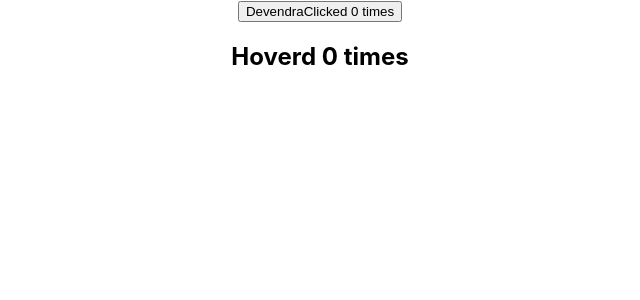
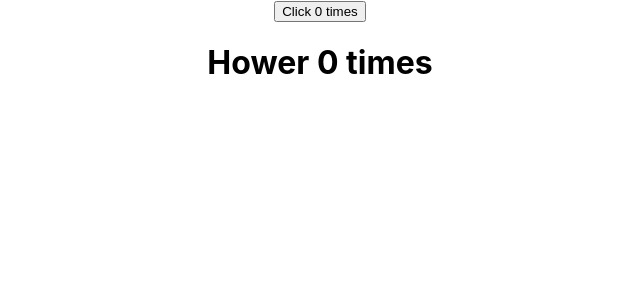
Before and after one commit to devsus/hello-world, a React (Create React App) app: page / in a window 1280 px wide. Shown: the top 300 px of the page, without its empty margins (320-960 px from the left). Built offline with nearby package versions, Linux system fonts and the light colour scheme.

Commit message:
'render'

```diff
--- a/src/App.js
+++ b/src/App.js
@@ -3,7 +3,7 @@ import "./App.css";
 import Welcome from "./components/Welcome";
 import Hello from "./components/Hello";
 import Message from "./components/Message";
-import Counter from "./components/Counter";
+// import Counter from "./components/Counter";
 import ClassClick from "./components/ClassClick";
 import UserGreeting from "./conditional-rendoring/UserGreeting";
 import NameList from "./listRendoring/NameList";
@@ -28,12 +28,40 @@ import Hero from "./errorboundry/Hero";
 import ErrorBondary from "./errorboundry/ErrorBondary";
 import ClickCounter from "./higherordercomponent_1/ClickCounter";
 import HoverCounter from "./higherordercomponent_1/HoverCounter";
+import ClickCounterTwo from "./render/ClickCounterTwo";
+import HowerCounterTwo from "./render/HowerCounterTwo";
+import User from "./render/User";
+import Counter from "./render/Counter";
 
 function App() {
   return (
     <div className="App">
-      <ClickCounter name="Devendra" />
-      <HoverCounter />
+      <Counter
+        //The term render prop refer to a technique for sharing code between react component using  a prop whose values is function
+        render={(count, incrementCount) => (
+          <ClickCounterTwo
+            count={count}
+            incrementCount={incrementCount}
+          ></ClickCounterTwo>
+        )}
+      />
+      <Counter
+        //The term render prop refer to a technique for sharing code between react component using  a prop whose values is function
+        render={(count, incrementCount) => (
+          <HowerCounterTwo
+            count={count}
+            incrementCount={incrementCount}
+          ></HowerCounterTwo>
+        )}
+      />
+      {/* <ClickCounterTwo />
+      <HowerCounterTwo />
+      <User
+        ////The term render prop refer to a technique for sharing code between react component using  a prop whose values is function
+        render={(isLoggedIn) => (isLoggedIn ? "Java developer" : "Guest")}
+      /> */}
+      {/* <ClickCounter name="Devendra" />
+      <HoverCounter /> */}
       {/* <ErrorBondary>
         <Hero heroName="Batman" />
       </ErrorBondary>
--- /dev/null
+++ b/src/render/ClickCounterTwo.js
@@ -0,0 +1,10 @@
+import React, { Component } from "react";
+
+class ClickCounterTwo extends Component {
+  render() {
+    const { count, incrementCount } = this.props;
+    return <button onClick={incrementCount}>Click {count} times</button>;
+  }
+}
+
+export default ClickCounterTwo;
--- /dev/null
+++ b/src/render/Counter.js
@@ -0,0 +1,24 @@
+import React, { Component } from "react";
+
+export class Counter extends Component {
+  constructor(props) {
+    super(props);
+
+    this.state = {
+      count: 0,
+    };
+  }
+  incrementCount = () => {
+    this.setState((prevState) => {
+      return { count: prevState.count + 1 };
+    });
+  };
+  render() {
+    return (
+      //The term render prop refer to a technique for sharing code between react component using  a prop whose values is function
+      <div>{this.props.render(this.state.count, this.incrementCount)}</div>
+    );
+  }
+}
+
+export default Counter;
--- /dev/null
+++ b/src/render/HowerCounterTwo.js
@@ -0,0 +1,10 @@
+import React, { Component } from "react";
+
+export class HowerCounterTwo extends Component {
+  render() {
+    const { count, incrementCount } = this.props;
+    return <h1 onMouseOver={incrementCount}>Hower {count} times </h1>;
+  }
+}
+
+export default HowerCounterTwo;
--- /dev/null
+++ b/src/render/User.js
@@ -0,0 +1,10 @@
+import React, { Component } from "react";
+
+//The term render prop refer to a technique for sharing code between react component using  a prop whose values is function
+class User extends Component {
+  render() {
+    return <div>{this.props.render(true)}</div>;
+  }
+}
+
+export default User;
```
